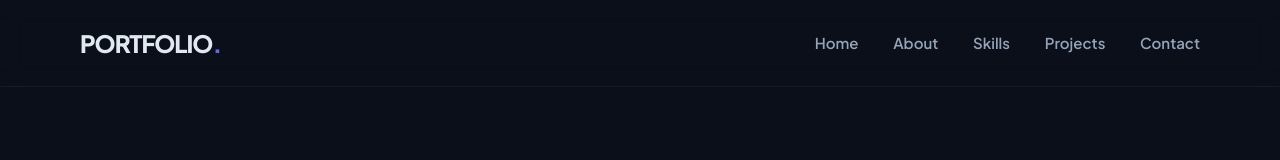
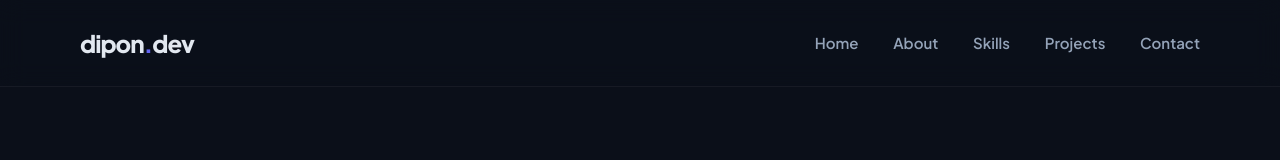
Before and after one commit to shuvoroydipon/My-personal-portfolio-website, a plain HTML site: page index.html in a window 1280 px wide. Shown: the top 160 px of the page. Drawn offline with Linux system fonts and the light colour scheme.

Commit message:
Update index.html

```diff
--- a/index.html
+++ b/index.html
@@ -12,7 +12,7 @@
 <body>
 
     <header class="navbar">
-        <div class="logo">PORTFOLIO<span>.</span></div>
+        <div class="logo">dipon<span>.</span>dev</div>
         <nav>
             <a href="#hero">Home</a>
             <a href="#about">About</a>
```
